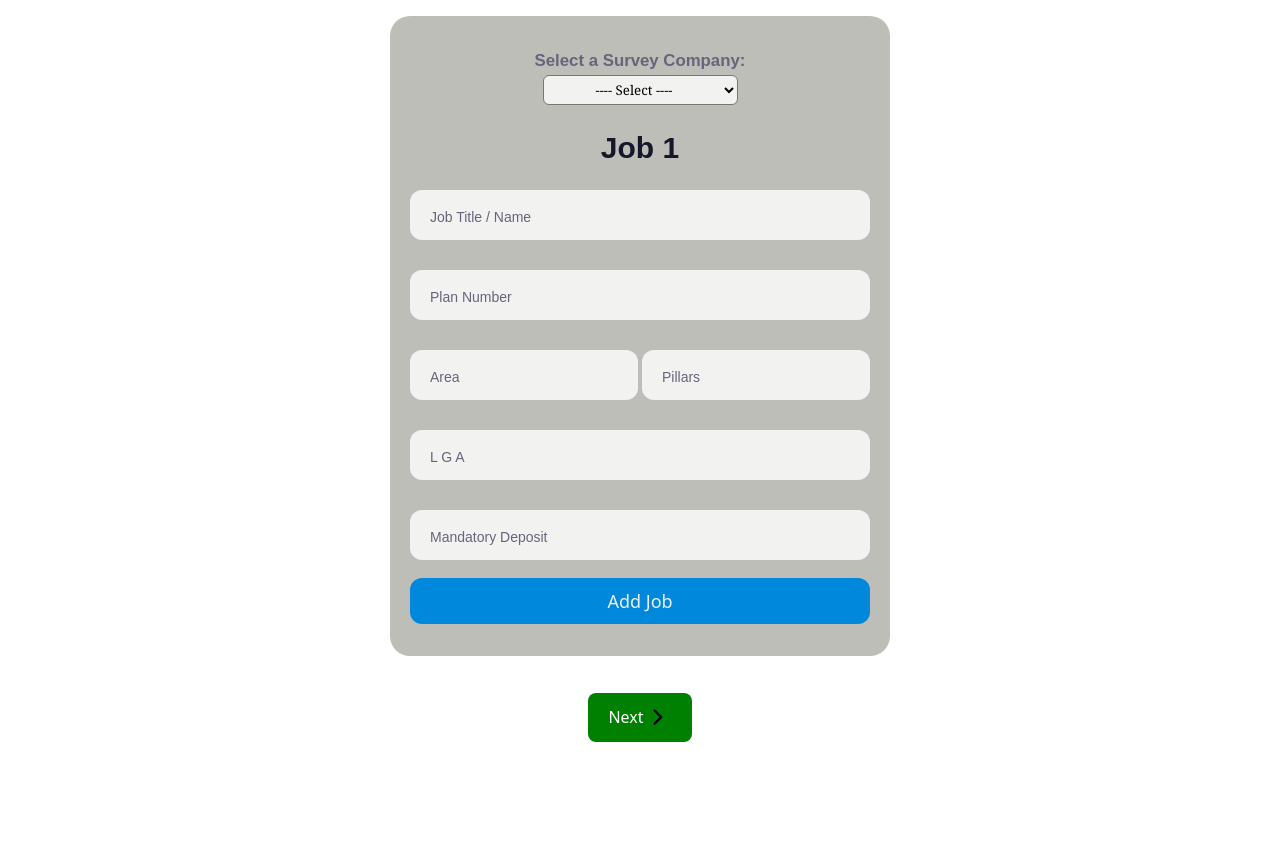
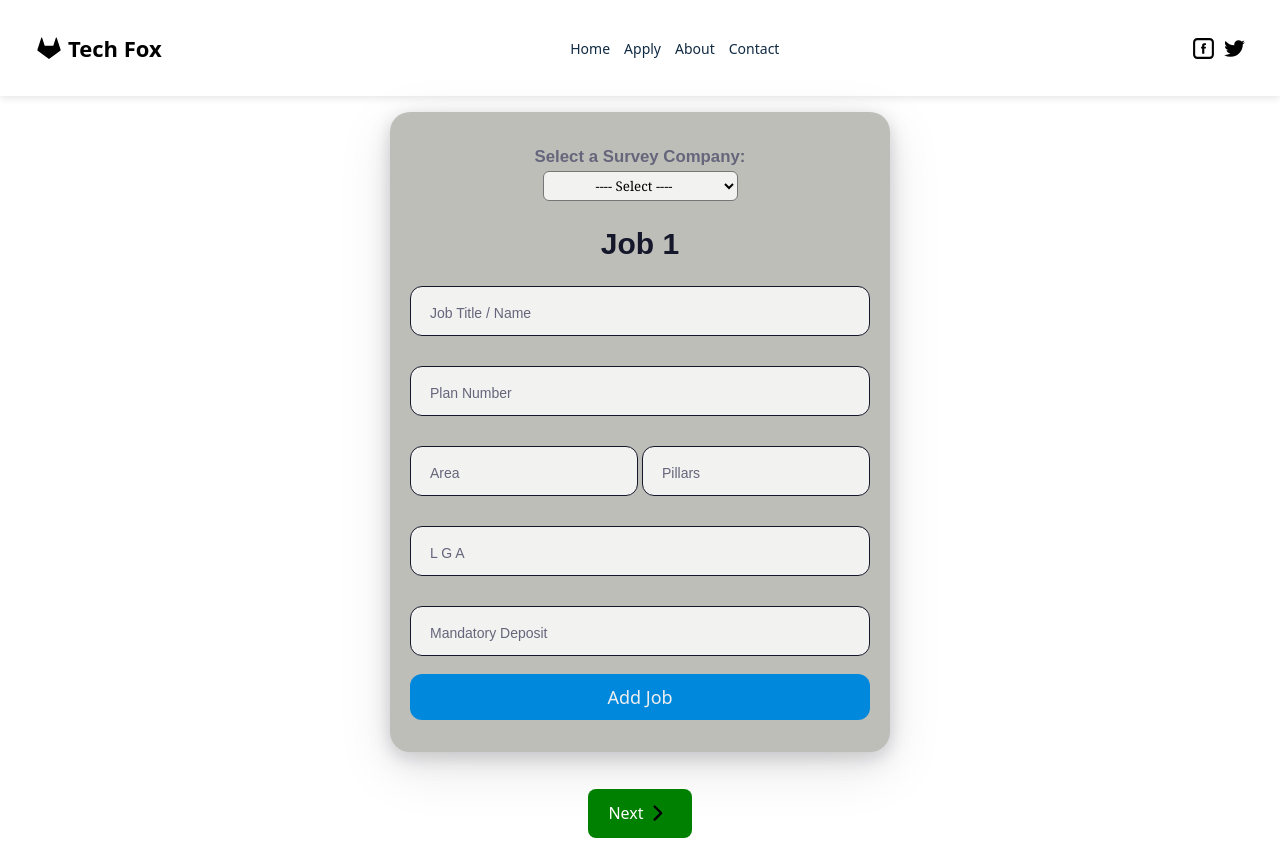
Before and after one commit to ekpenyongeetim/survey-applications, a React (Vite) app: page /apply in a window 1280 px wide. Before the commit the page ends 800 px from the top, so only its background shows below. Built offline with nearby package versions, Linux system fonts and the light colour scheme.

Commit message:
last change for today

```diff
--- a/src/pages/Apply.jsx
+++ b/src/pages/Apply.jsx
@@ -8,6 +8,7 @@ import Form1Footer from "../components/Form1Footer";
 import Form2Summary from "../components/Form2Summary";
 import right from "../assets/chevron-right.svg";
 import "../styles/Apply.css";
+import MyHeader from "../components/MyHeader";
 
 const Apply = () => {
   const [formData, setFormData] = useState({
@@ -92,6 +93,8 @@ const Apply = () => {
     switch (currentStep) {
       case 1:
         return (
+          <>
+            <MyHeader />
             <div className="case1-container">
               <div className="dropdown-label">
                 <label htmlFor="dropdown">Select a Survey Company:</label>
@@ -118,6 +121,7 @@ const Apply = () => {
                 removeUserGroup={removeUserGroup}
               />
             </div>
+          </>
         );
       case 2:
         return (
--- a/src/styles/Apply.css
+++ b/src/styles/Apply.css
@@ -161,6 +161,8 @@ h2 {
   padding: 2rem 1.25rem;
   box-sizing: border-box;
   background-color: rgb(190, 190, 185);
+  box-shadow: rgba(17, 17, 26, 0.1) 0px 4px 16px,
+    rgba(17, 17, 26, 0.1) 0px 8px 24px, rgba(17, 17, 26, 0.1) 0px 16px 56px;
 }
 #dropdown {
   background-color: rgba(255, 255, 255, 0.8);
@@ -203,7 +205,7 @@ h2 {
 .input {
   background-color: rgba(255, 255, 255, 0.8);
   border-radius: 12px;
-  border: 0;
+  border: 1px solid #15172b;
   box-sizing: border-box;
   color: #15172b;
   font-size: 15px;
@@ -337,7 +339,8 @@ h2 {
 /* ------------------case 2 --------------------- */
 .case2-container {
   padding: 5px;
-  width: 100%;
+  margin: 0 auto;
+  max-width: 900px;
   height: 100%;
   background-color: #fff;
 }
```
Lines whose indentation alone changed are shown as unchanged.
